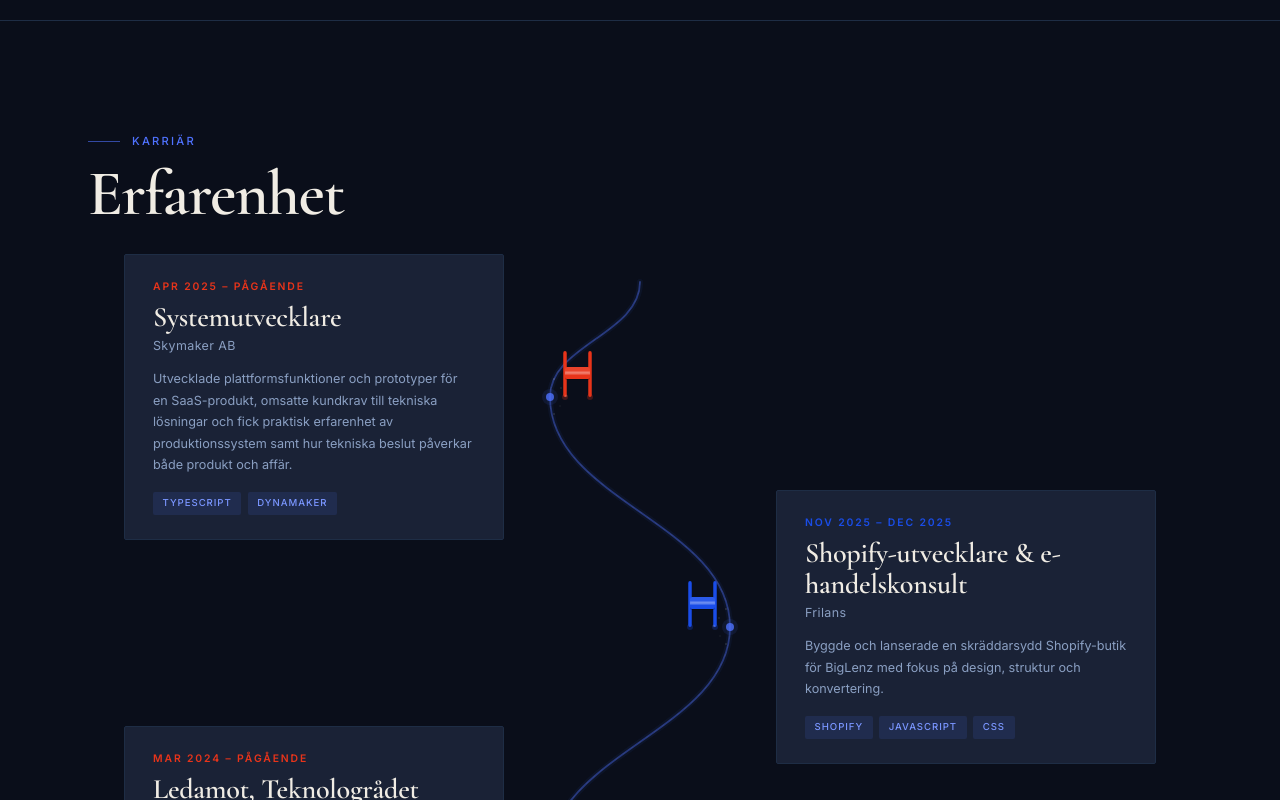
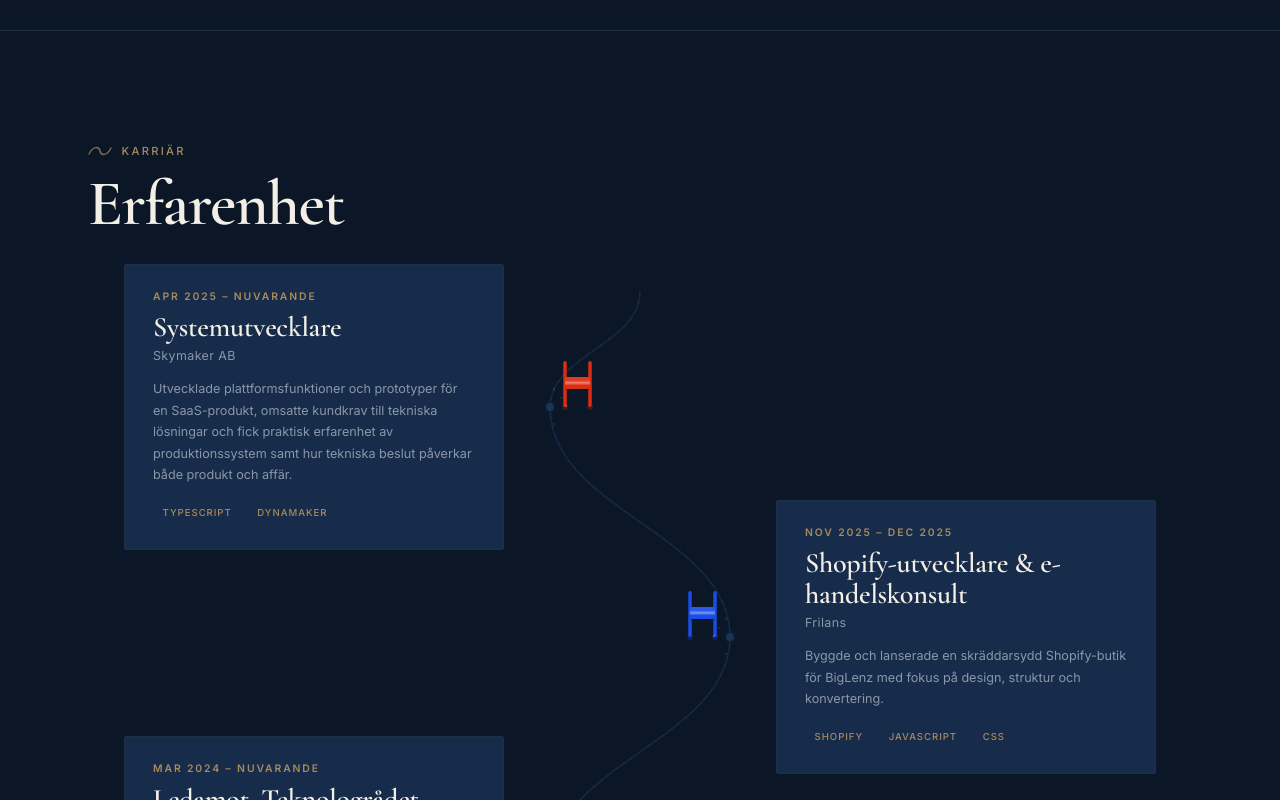
Before and after one commit to edlu2100/Portfolio, a React (Vite) app: page / in a window 1280 px wide. Shown: the part 1520-2320 px from the top of the page. Built offline with nearby package versions, Linux system fonts and the light colour scheme; a web font is replaced by a local one.

Commit message:
skills part

```diff
--- a/src/App.tsx
+++ b/src/App.tsx
@@ -3,6 +3,7 @@ import Hero from './components/Hero'
 import Projects from './components/Projects'
 import Experience from './components/Experience'
 import Education from './components/Education'
+import Skills from './components/Skills'
 import Background from './components/Background'
 import { LanguageProvider } from './context/LanguageContext'
 import { ThemeProvider } from './context/ThemeContext'
@@ -18,6 +19,7 @@ export default function App() {
         <Projects />
         <Experience />
         <Education />
+        <Skills />
       </div>
     </LanguageProvider>
     </ThemeProvider>
--- a/src/components/Experience.tsx
+++ b/src/components/Experience.tsx
@@ -1,12 +1,13 @@
 import { useMemo } from 'react'
 import { useLanguage } from '../context/LanguageContext'
+import { useTheme } from '../context/ThemeContext'
 import { useMobile } from '../hooks/useMobile'
 import { useInView } from '../hooks/useInView'
 import SectionHeader from './ui/SectionHeader'
 import ExperienceCard from './experience/ExperienceCard'
 
 // ── Storslalom (GS) constants ───────────────────────────────────────
-const GATE_RED   = '#e8341a'
+const GATE_RED   = '#DB2D14'
 const GATE_BLUE  = '#1a4de8'
 const ROW_H      = 230    // desktop: px per experience row
 const SVG_W      = 200    // width of the center track column
@@ -67,6 +68,8 @@ export default function Experience() {
   const n     = items.length
 
   const isMobile      = useMobile()
+  const { theme }     = useTheme()
+  const cardColor     = theme === 'dark' ? 'var(--color-accent-warm)' : 'var(--color-primary)'
   const { ref, visible } = useInView()
   const totalH        = n * ROW_H
   const pathD         = useMemo(() => buildPath(n), [n])
@@ -75,7 +78,7 @@ export default function Experience() {
     <section
       ref={ref as React.RefObject<HTMLElement>}
       id="erfarenhet"
-      style={{ padding: '7rem 0', borderTop: '1px solid var(--color-border)' }}
+      style={{ padding: '7rem 0', borderTop: '1px solid var(--color-border)', marginTop: '10px' }}
     >
       <div style={{ maxWidth: '72rem', margin: '0 auto', padding: '0 1.5rem' }}>
         <SectionHeader heading={e.heading} subheading={e.subheading} visible={visible} />
@@ -96,15 +99,15 @@ export default function Experience() {
                   {/* Gate dot */}
                   <div style={{
                     width: 14, height: 14, borderRadius: '50%', flexShrink: 0,
-                    backgroundColor: gateColor(i),
-                    boxShadow: `0 0 10px ${gateColor(i)}55`,
+                    backgroundColor: cardColor,
+                    boxShadow: `0 0 10px ${cardColor}55`,
                     marginTop: '1.6rem',
                   }} />
                   {/* Connector line */}
                   {i < n - 1 && (
                     <div style={{
                       width: 2, flex: 1,
-                      background: `linear-gradient(to bottom, ${gateColor(i)}, ${gateColor(i + 1)})`,
+                      background: `linear-gradient(to bottom, ${cardColor}, ${cardColor})`,
                       opacity: 0.3, marginTop: '0.5rem',
                     }} />
                   )}
@@ -117,7 +120,7 @@ export default function Experience() {
                     side="right"
                     delay={i * 130}
                     visible={visible}
-                    color={gateColor(i)}
+                    color={cardColor}
                   />
                 </div>
               </div>
@@ -144,7 +147,7 @@ export default function Experience() {
                         side="left"
                         delay={i * 160}
                         visible={visible}
-                        color={gateColor(i)}
+                        color={cardColor}
                       />
                     </div>
                   </div>
@@ -300,7 +303,7 @@ export default function Experience() {
                         side="right"
                         delay={i * 160}
                         visible={visible}
-                        color={gateColor(i)}
+                        color={cardColor}
                       />
                     </div>
                   </div>
--- /dev/null
+++ b/src/components/Skills.tsx
@@ -0,0 +1,140 @@
+import { useState } from 'react'
+import { useLanguage } from '../context/LanguageContext'
+import { useTheme } from '../context/ThemeContext'
+import { useInView } from '../hooks/useInView'
+import SectionHeader from './ui/SectionHeader'
+
+interface SkillData {
+  heading: string
+  subheading: string
+  languages: string
+  technologies: string
+  items: { languages: string[]; technologies: string[] }
+}
+
+function SkillChip({
+  label, delay, visible, accentColor,
+}: {
+  label: string
+  delay: number
+  visible: boolean
+  accentColor: string
+}) {
+  const [hovered, setHovered] = useState(false)
+  return (
+    <div
+      onMouseEnter={() => setHovered(true)}
+      onMouseLeave={() => setHovered(false)}
+      style={{
+        opacity: visible ? 1 : 0,
+
+        transition:
+          `opacity 0.5s ease ${delay}ms, ` +
+          `transform 0.5s ease ${delay}ms, ` +
+          `border-color 0.25s ease, color 0.25s ease, box-shadow 0.25s ease`,
+        padding: '0.5rem 1.1rem',
+        backgroundColor: 'var(--color-surface-elevated)',
+        border: '1px solid',
+        borderColor: hovered ? accentColor + '66' : 'var(--color-border)',
+        borderRadius: '2px',
+        fontFamily: "'Inter', system-ui, sans-serif",
+        fontSize: '0.75rem',
+        fontWeight: 500,
+        letterSpacing: '0.07em',
+        color: hovered ? accentColor : 'var(--color-text)',
+        cursor: 'default',
+        userSelect: 'none' as const,
+        boxShadow: hovered ? `0 6px 20px ${accentColor}1a` : 'none',
+      }}
+    >
+      {label}
+    </div>
+  )
+}
+
+function GroupLabel({
+  label, color, delay, visible,
+}: {
+  label: string
+  color: string
+  delay: number
+  visible: boolean
+}) {
+  return (
+    <p style={{
+      fontFamily: "'Inter', system-ui, sans-serif",
+      fontSize: '0.64rem', fontWeight: 600, letterSpacing: '0.22em',
+      textTransform: 'uppercase', color,
+      marginBottom: '1.1rem',
+      display: 'flex', alignItems: 'center', gap: '0.6rem',
+      opacity: visible ? 1 : 0,
+      transform: visible ? 'translateY(0)' : 'translateY(8px)',
+      transition: `opacity 0.5s ease ${delay}ms, transform 0.5s ease ${delay}ms`,
+    }}>
+      <span style={{ display: 'inline-block', width: '1.2rem', height: '1px', backgroundColor: color, opacity: 0.6 }} />
+      {label}
+    </p>
+  )
+}
+
+export default function Skills() {
+  const { t } = useLanguage()
+  const { theme } = useTheme()
+  const s = (t as any).skills as SkillData
+  const { ref, visible } = useInView()
+
+  const color = theme === 'dark' ? 'var(--color-accent-warm)' : 'var(--color-primary)'
+
+  return (
+    <section
+      ref={ref as React.RefObject<HTMLElement>}
+      id="kompetenser"
+      style={{ padding: '7rem 0', borderTop: '1px solid var(--color-border)' }}
+    >
+      <div style={{ maxWidth: '72rem', margin: '0 auto', padding: '0 1.5rem' }}>
+        <SectionHeader heading={s.heading} subheading={s.subheading} visible={visible} />
+
+        {/* ── Languages ── */}
+        <div style={{ marginBottom: '3rem' }}>
+          <GroupLabel label={s.languages} color={color} delay={80} visible={visible} />
+          <div style={{ display: 'flex', flexWrap: 'wrap', gap: '0.55rem' }}>
+            {s.items.languages.map((lang, i) => (
+              <SkillChip
+                key={lang}
+                label={lang}
+                delay={130 + i * 45}
+                visible={visible}
+                accentColor={color}
+              />
+            ))}
+          </div>
+        </div>
+
+        {/* ── Divider ── */}
+        <div style={{
+          height: '1px',
+          backgroundColor: 'var(--color-border)',
+          marginBottom: '3rem',
+          opacity: visible ? 1 : 0,
+          transition: 'opacity 0.5s ease 400ms',
+        }} />
+
+        {/* ── Technologies ── */}
+        <div>
+          <GroupLabel label={s.technologies} color={color} delay={480} visible={visible} />
+          <div style={{ display: 'flex', flexWrap: 'wrap', gap: '0.55rem' }}>
+            {s.items.technologies.map((tech, i) => (
+              <SkillChip
+                key={tech}
+                label={tech}
+                delay={530 + i * 45}
+                visible={visible}
+                accentColor={color}
+              />
+            ))}
+          </div>
+        </div>
+      </div>
+    </section>
+  )
+}
--- a/src/components/education/EducationCard.tsx
+++ b/src/components/education/EducationCard.tsx
@@ -41,7 +41,7 @@ export default function EducationCard({ item, index, delay, visible, color, isMo
       boxShadow: visible ? '0 8px 32px 0 rgba(79,114,255,0.07)' : 'none',
     }}>
       <div style={{ display: 'flex', alignItems: 'center', gap: '0.75rem', marginBottom: '0.9rem' }}>
-        <DiplomaIcon color={color} />
+        <DiplomaIcon color={"var(--color-accent)"} />
         <p style={{
           fontFamily: "'Inter', system-ui, sans-serif",
           fontSize: '0.64rem', fontWeight: 600, letterSpacing: '0.18em',
--- a/src/components/experience/ExperienceCard.tsx
+++ b/src/components/experience/ExperienceCard.tsx
@@ -1,5 +1,3 @@
-import Tag from '../ui/Tag'
-
 export interface ExpItem {
   year: string
   role: string
@@ -28,7 +26,6 @@ export default function ExperienceCard({ item, side, delay, visible, color }: Pr
       backgroundColor: 'var(--color-surface-elevated)',
       border: '1px solid var(--color-border)',
       borderRadius: '2px',
-      overflow: 'hidden',
     }}>
       <p style={{
         fontFamily: "'Inter', system-ui, sans-serif",
@@ -57,7 +54,17 @@ export default function ExperienceCard({ item, side, delay, visible, color }: Pr
 
       {item.tags.length > 0 && (
         <div style={{ display: 'flex', flexWrap: 'wrap', gap: '0.4rem' }}>
-          {item.tags.map(tag => <Tag key={tag} label={tag} />)}
+          {item.tags.map(tag => (
+            <span key={tag} style={{
+              fontFamily: "'Inter', system-ui, sans-serif",
+              fontSize: '0.6rem', fontWeight: 500, letterSpacing: '0.1em',
+              textTransform: 'uppercase',
+              padding: '0.28rem 0.6rem',
+              backgroundColor: `${color}18`,
+              color: color,
+              borderRadius: '2px',
+            }}>{tag}</span>
+          ))}
         </div>
       )}
     </div>
--- a/src/components/ui/SectionHeader.tsx
+++ b/src/components/ui/SectionHeader.tsx
@@ -1,10 +1,28 @@
+import { useTheme } from '../../context/ThemeContext'
+
 interface Props {
   heading: string
   subheading: string
   visible?: boolean
 }
 
+const Swirl = ({ color }: { color: string }) => (
+  <svg width="24" height="14" viewBox="0 0 24 14" fill="none" aria-hidden="true" style={{ flexShrink: 0 }}>
+    <path
+      d="M1 10 C5 2, 11 2, 12 7 C13 12, 19 12, 23 4"
+      stroke={color}
+      strokeWidth="1.4"
+      strokeLinecap="round"
+      fill="none"
+      opacity="0.75"
+    />
+  </svg>
+)
+
 export default function SectionHeader({ heading, subheading, visible = true }: Props) {
+  const { theme } = useTheme()
+  const color = theme === 'dark' ? 'var(--color-accent-warm)' : 'var(--color-primary)'
+
   return (
     <div style={{
       opacity: visible ? 1 : 0,
@@ -15,11 +33,11 @@ export default function SectionHeader({ heading, subheading, visible = true }: P
       <p style={{
         fontFamily: "'Inter', system-ui, sans-serif",
         fontSize: '0.7rem', fontWeight: 500, letterSpacing: '0.2em',
-        textTransform: 'uppercase', color: 'var(--color-primary)',
-        display: 'flex', alignItems: 'center', gap: '0.75rem',
+        textTransform: 'uppercase', color,
+        display: 'flex', alignItems: 'center', gap: '0.6rem',
         marginBottom: '0.75rem',
       }}>
-        <span style={{ display: 'inline-block', width: '2rem', height: '1px', backgroundColor: 'var(--color-primary)', opacity: 0.6 }} />
+        <Swirl color={color} />
         {subheading}
       </p>
       <h2 style={{
--- a/src/i18n/translations.ts
+++ b/src/i18n/translations.ts
@@ -6,6 +6,7 @@ export const translations = {
                 { label: 'Projekt', href: '#projekt' },
                 { label: 'Erfarenhet', href: '#erfarenhet' },
                 { label: 'Utbildning', href: '#utbildning' },
+                { label: 'Kompetenser', href: '#kompetenser' },
                 { label: 'Kontakt', href: '#kontakt' },
             ],
             openMenu: 'Öppna meny',
@@ -70,7 +71,7 @@ export const translations = {
             subheading: 'Karriär',
             items: [
                 {
-                    year: 'Apr 2025 – Pågående',
+                    year: 'Apr 2025 – Nuvarande',
                     role: 'Systemutvecklare',
                     company: 'Skymaker AB',
                     description: 'Utvecklade plattformsfunktioner och prototyper för en SaaS-produkt, omsatte kundkrav till tekniska lösningar och fick praktisk erfarenhet av produktionssystem samt hur tekniska beslut påverkar både produkt och affär.',
@@ -84,14 +85,14 @@ export const translations = {
                     tags: ['Shopify', 'JavaScript', 'CSS'],
                 },
                 {
-                    year: 'Mar 2024 – Pågående',
+                    year: 'Mar 2024 – Nuvarande',
                     role: 'Ledamot, Teknologrådet',
                     company: 'Sveriges Ingenjörer',
                     description: 'Förtroendevald representant teknologrådet, där jag företräder ingenjörsstudenters perspektiv lokalt och internationellt, bland annat genom deltagande vid European Youth Event (EYE) i Malta och ingenjörsfullmäktige (FUM).',
                     tags: [],
                 },
                 {
-                    year: 'Nov 2024 – Pågående',
+                    year: 'Nov 2024 – Nuvarande',
                     role: 'Samordnare för studentambassadörer',
                     company: 'Sveriges Ingenjörer',
                     description: 'Leder och utvecklar studentambassadörsverksamheten på campus, med ansvar för ett team om fem personer och bidragande till rekordresultat i medlemsrekrytering med en konverteringsgrad på 72 %.',
@@ -133,6 +134,16 @@ export const translations = {
                 },
             ],
         },
+        skills: {
+            heading: 'Kompetenser',
+            subheading: 'Teknisk profil',
+            languages: 'Språk',
+            technologies: 'Teknologier',
+            items: {
+                languages: ['TypeScript', 'JavaScript', 'PHP', 'C#', '.Net', 'CSS', 'HTML', 'SQL'],
+                technologies: ['React.js', 'React Native', 'Vue.js', 'jQuery', 'Laravel', 'ASP.NET', 'Node.js', 'WordPress', 'Dynamaker', 'Tailwind', 'Excel'],
+            },
+        },
     },
     en: {
         nav: {
@@ -141,6 +152,7 @@ export const translations = {
                 { label: 'Projects', href: '#projekt' },
                 { label: 'Experience', href: '#erfarenhet' },
                 { label: 'Education', href: '#utbildning' },
+                { label: 'Skills', href: '#kompetenser' },
                 { label: 'Contact', href: '#kontakt' },
             ],
             openMenu: 'Open menu',
@@ -269,5 +281,15 @@ export const translations = {
                 },
             ],
         },
+        skills: {
+            heading: 'Skills',
+            subheading: 'Technical profile',
+            languages: 'Languages',
+            technologies: 'Technologies',
+            items: {
+                languages: ['TypeScript', 'JavaScript', 'PHP', 'C#', '.Net', 'CSS', 'HTML', 'SQL'],
+                technologies: ['React.js', 'React Native', 'Vue.js', 'jQuery', 'Laravel', 'ASP.NET', 'Node.js', 'WordPress', 'Dynamaker', 'Tailwind', 'Excel'],
+            },
+        },
     },
 }
--- a/src/index.css
+++ b/src/index.css
@@ -1,96 +1,91 @@
 @import "tailwindcss";
 @theme {
-    /* ── Blå skala – ink-blå, djup och sofistikerad ── */
-    --color-blue-50: #eef2ff;
-    --color-blue-100: #e0e7ff;
-    --color-blue-200: #c7d4ff;
-    --color-blue-300: #a5b8ff;
-    --color-blue-400: #7a96ff;
-    --color-blue-500: #4f72ff;
-    /* elektrisk kobolt – primär accent */
-    --color-blue-600: #3a56e8;
-    --color-blue-700: #2c41c0;
-    --color-blue-800: #1e2d6e;
-    --color-blue-900: #111a42;
-    --color-blue-950: #0a0e1a;
-    /* ink-svart med blå undertone */
-    /* ── Beige / sand skala – varm pergament ── */
-    --color-sand-50: #faf8f4;
-    --color-sand-100: #f3ede1;
-    --color-sand-200: #e8dcc8;
-    --color-sand-300: #d9c8a8;
-    --color-sand-400: #c4a97e;
+    /* ── Blå skala – djup navy / heritage ── */
+    --color-blue-50: #f4f6f8;
+    --color-blue-100: #e6ebf0;
+    --color-blue-200: #cfd8e3;
+    --color-blue-300: #aebed1;
+    --color-blue-400: #7f97b3;
+    --color-blue-500: #4f6a8a;
+    --color-blue-600: #2f4a6b;
+    --color-blue-700: #1f3a5f;
+    --color-blue-800: #162c4a;
+    --color-blue-900: #0f1f35;
+    --color-blue-950: #0b1626;
+    /* ── Beige / sand – camel / parchment ── */
+    --color-sand-50: #faf7f2;
+    --color-sand-100: #f1e8dc;
+    --color-sand-200: #e6d7c4;
+    --color-sand-300: #d5c0a6;
+    --color-sand-400: #c2a878;
     --color-sand-500: #a98a5c;
     --color-sand-600: #8a6e43;
     --color-sand-700: #6e562f;
     --color-sand-800: #4e3c1f;
     --color-sand-900: #352814;
-    --color-sand-950: #1c1408;
-    /* ── Blå-grå – modern muted-ton ── */
-    --color-slate-400: #8a9fc2;
-    --color-slate-500: #6b809e;
-    --color-slate-600: #4d607a;
-    --color-slate-700: #2e3f58;
-    --color-slate-800: #1a2540;
-    --color-slate-900: #101828;
-    /* ── Semantiska tokens – åsidosätts per tema nedan ── */
-    --color-surface: #0a0e1a;
-    --color-surface-light: #111827;
-    --color-surface-elevated: #1a2236;
-    --color-border: #1e2d45;
-    --color-border-light: #2a3d5c;
-    --color-primary: #4f72ff;
-    --color-primary-light: #7a96ff;
-    --color-primary-dark: #3a56e8;
-    --color-primary-muted: rgba(79, 114, 255, 0.12);
-    --color-text: #f0ece4;
-    --color-text-muted: #8a9fc2;
-    --color-text-faint: #4d607a;
-    --color-accent: #d9c8a8;
-    --color-accent-warm: #c4a97e;
+    --color-sand-950: #1f160c;
+    /* ── Blå-grå – dämpad akademisk ton ── */
+    --color-slate-400: #8b97a8;
+    --color-slate-500: #6e7c8f;
+    --color-slate-600: #525f73;
+    --color-slate-700: #3b4759;
+    --color-slate-800: #273140;
+    --color-slate-900: #161d26;
+    /* ── Semantiska tokens ── */
+    --color-surface: #0f1f35;
+    --color-surface-light: #162c4a;
+    --color-surface-elevated: #1f3a5f;
+    --color-border: #24364f;
+    --color-border-light: #2f4a6b;
+    --color-primary: #1f3a5f;
+    /* Deep navy */
+    --color-primary-light: #2f4a6b;
+    --color-primary-dark: #0b1626;
+    --color-primary-muted: rgba(31, 58, 95, 0.12);
+    --color-text: #f4efe6;
+    /* Ivory */
+    --color-text-muted: #8b97a8;
+    --color-text-faint: #525f73;
+    --color-accent: #c2a878;
+    /* Camel */
+    --color-accent-warm: #a98a5c;
 }
-
-
-/* ── Mörkt tema (default) ── */
 
 :root,
 [data-theme="dark"] {
-    --color-surface: #0a0e1a;
-    --color-surface-light: #111827;
-    --color-surface-elevated: #1a2236;
-    --color-border: #1e2d45;
-    --color-border-light: #2a3d5c;
-    --color-primary: #4f72ff;
-    --color-primary-light: #7a96ff;
-    --color-primary-dark: #3a56e8;
-    --color-primary-muted: rgba(79, 114, 255, 0.12);
-    --color-text: #f0ece4;
-    --color-text-muted: #8a9fc2;
-    --color-text-faint: #4d607a;
-    --color-accent: #d9c8a8;
-    --color-accent-warm: #c4a97e;
-    --navbar-bg: rgba(10, 14, 26, 0.85);
+    --color-surface: #0b1626;
+    --color-surface-light: #0f1f35;
+    --color-surface-elevated: #162c4a;
+    --color-border: #1f2f45;
+    --color-border-light: #2f4a6b;
+    --color-primary: #1f3a5f;
+    --color-primary-light: #2f4a6b;
+    --color-primary-dark: #0b1626;
+    --color-primary-muted: rgba(31, 58, 95, 0.12);
+    --color-text: #f4efe6;
+    --color-text-muted: #8b97a8;
+    --color-text-faint: #525f73;
+    --color-accent: #c2a878;
+    --color-accent-warm: #a98a5c;
+    --navbar-bg: rgba(11, 22, 38, 0.85);
 }
 
-
-/* ── Ljust tema ── */
-
 [data-theme="light"] {
-    --color-surface: #f8f5f0;
+    --color-surface: #f8f5ef;
     --color-surface-light: #ffffff;
     --color-surface-elevated: #ffffff;
-    --color-border: #e0d8cd;
-    --color-border-light: #c9bfb2;
-    --color-primary: #3a56e8;
-    --color-primary-light: #4f72ff;
-    --color-primary-dark: #2c41c0;
-    --color-primary-muted: rgba(58, 86, 232, 0.1);
+    --color-border: #e4d9c9;
+    --color-border-light: #d5c0a6;
+    --color-primary: #1f3a5f;
+    --color-primary-light: #2f4a6b;
+    --color-primary-dark: #162c4a;
+    --color-primary-muted: rgba(31, 58, 95, 0.08);
     --color-text: #1a1612;
-    --color-text-muted: #6b7280;
-    --color-text-faint: #9ca3af;
+    --color-text-muted: #6e7c8f;
+    --color-text-faint: #9aa3ad;
     --color-accent: #8a6e43;
     --color-accent-warm: #6e562f;
-    --navbar-bg: rgba(248, 245, 240, 0.88);
+    --navbar-bg: rgba(248, 245, 239, 0.9);
 }
 
 * {
```
